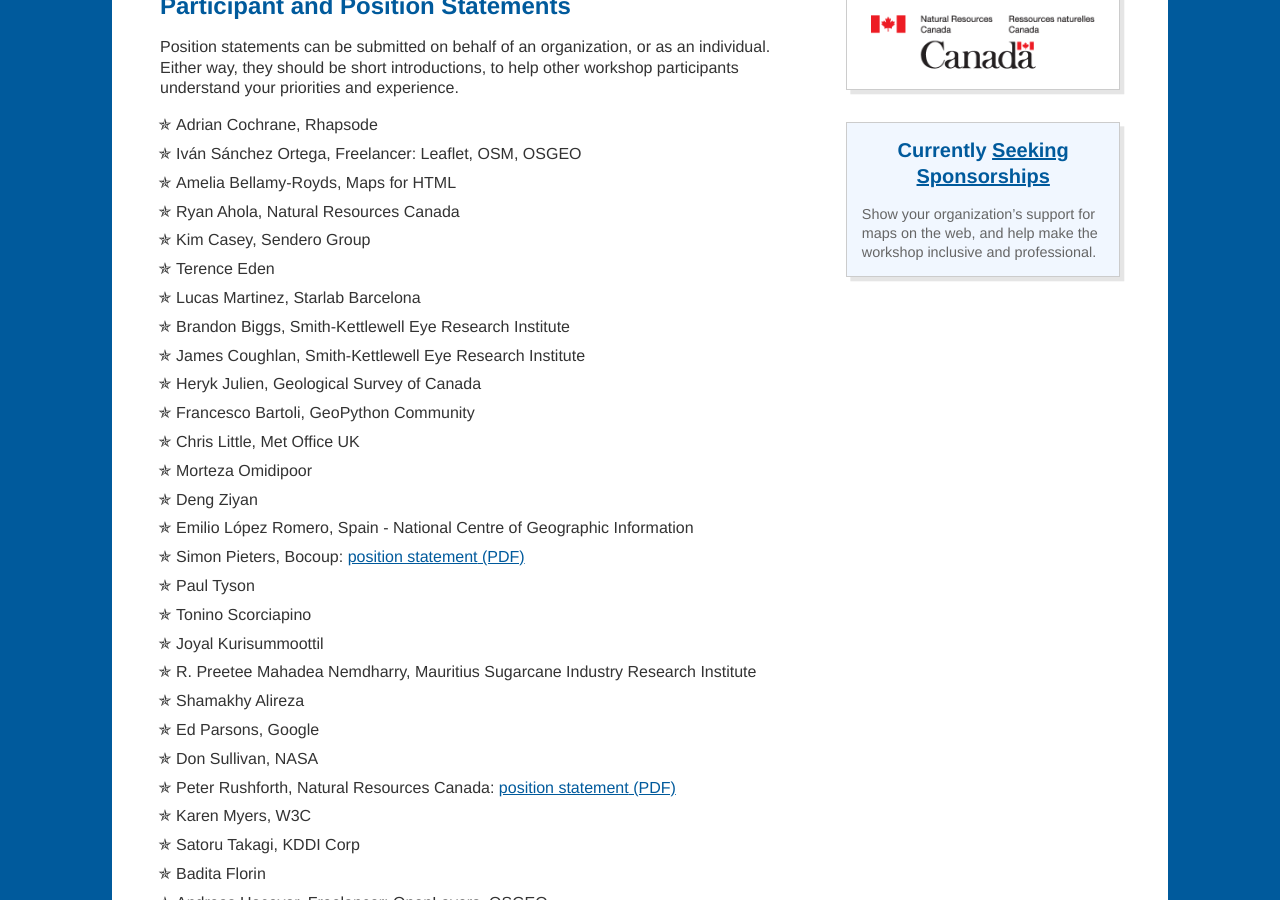
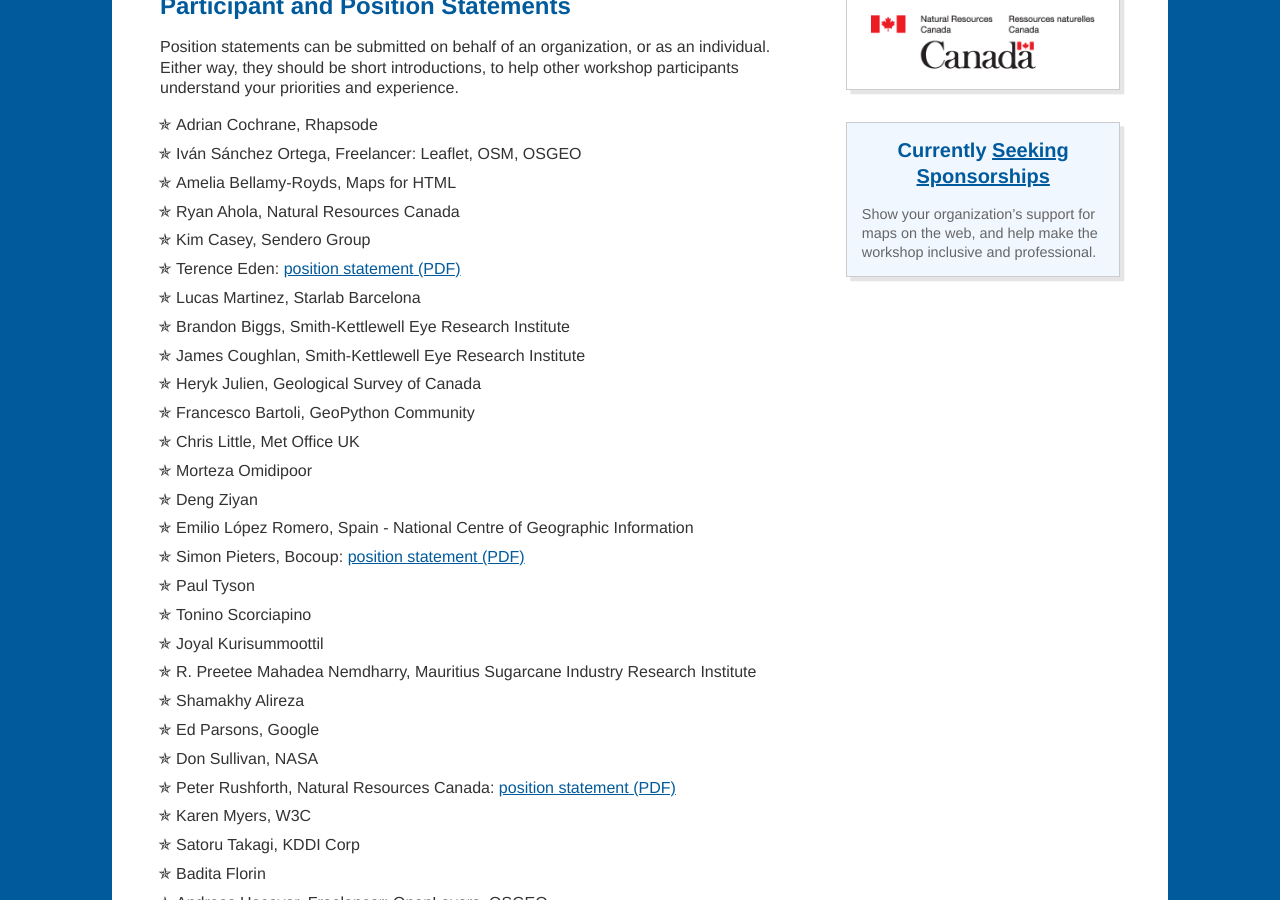
Before and after one commit to Maps4HTML/Maps4HTML-Workshop-2020, a Jekyll site: the page built from supporting-material.html, in a window 1280 px wide and 900 px high, scrolled down 1082 px. Built offline with Jekyll 4.4.1, drawn with Linux system fonts in a browser that asks for light colours.

Commit message:
[#62] Add Terence Eden's position statement

```diff
--- a/supporting-material.html
+++ b/supporting-material.html
@@ -46,7 +46,9 @@
   <li> Amelia Bellamy-Royds, Maps for HTML </li>
   <li> Ryan Ahola, Natural Resources Canada </li>
   <li> Kim Casey, Sendero Group </li>
-  <li> Terence Eden </li>
+  <li> Terence Eden:
+    <a href="{{ relBase }}/supporting-material-uploads/position-statements/Terence_Eden.pdf">position statement</a>
+  </li>
   <li> Lucas Martinez, Starlab Barcelona </li>
   <li> Brandon Biggs, Smith-Kettlewell Eye Research Institute </li>
   <li> James Coughlan, Smith-Kettlewell Eye Research Institute </li>
```
Also changed, not shown: 1 other file.
